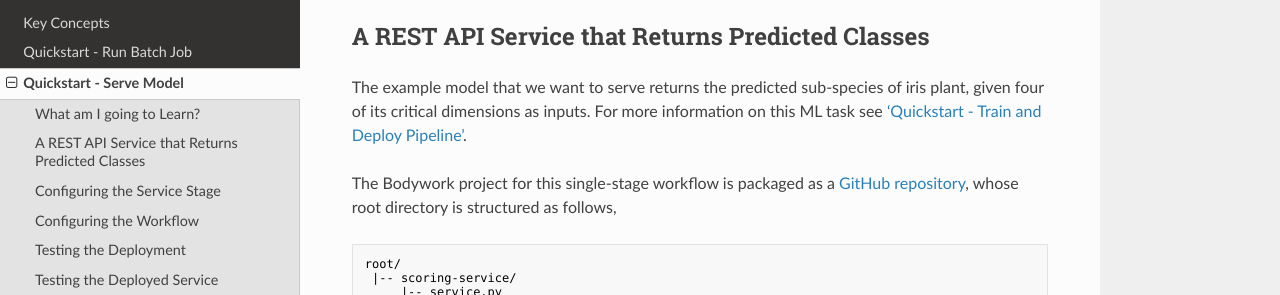
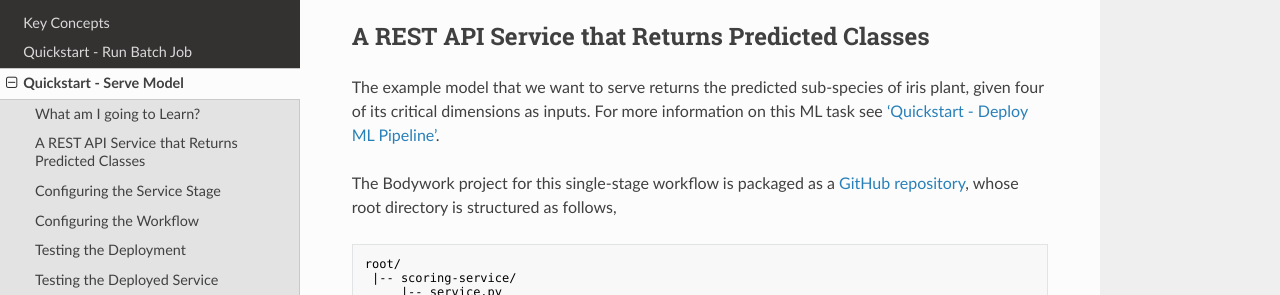
Before and after one commit to bodywork-ml/bodywork-core, an MkDocs documentation site: the page built from docs/quickstart_serve_model.md, in a window 1280 px wide and 900 px high, scrolled down 670 px. Shown: the part 156-451 px from the top of the window. Built offline with MkDocs 1.6.1, drawn with Linux system fonts in a browser that asks for light colours; nearby versions of some CDN libraries; a script that is not in the unit is left out.

Commit message:
Fix broken link.

```diff
--- a/docs/quickstart_serve_model.md
+++ b/docs/quickstart_serve_model.md
@@ -14,7 +14,7 @@
 
 ## A REST API Service that Returns Predicted Classes
 
-The example model that we want to serve returns the predicted sub-species of iris plant, given four of its critical dimensions as inputs. For more information on this ML task see ['Quickstart - Train and Deploy Pipeline'](quickstart_train_and_deploy.md#a-machine-learning-task).
+The example model that we want to serve returns the predicted sub-species of iris plant, given four of its critical dimensions as inputs. For more information on this ML task see ['Quickstart - Deploy ML Pipeline'](quickstart_ml_pipeline.md#a-machine-learning-task).
 
 The Bodywork project for this single-stage workflow is packaged as a [GitHub repository](https://github.com/bodywork-ml/bodywork-serve-model-project), whose root directory is structured as follows,
 
```
